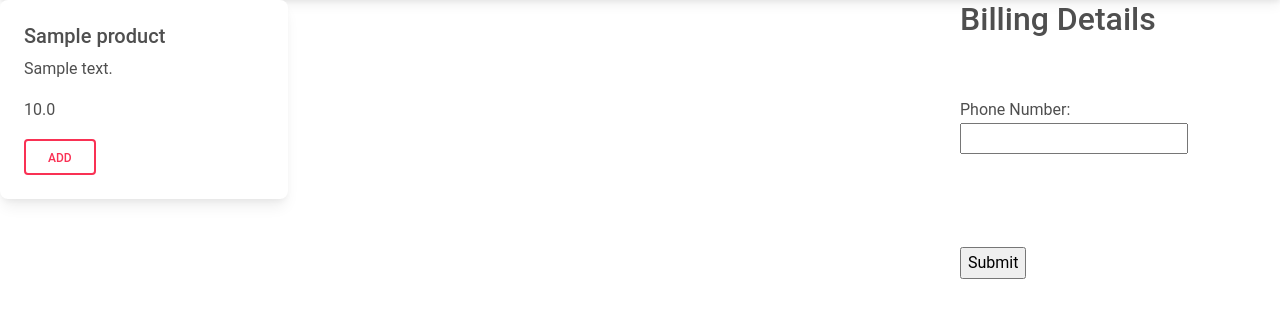
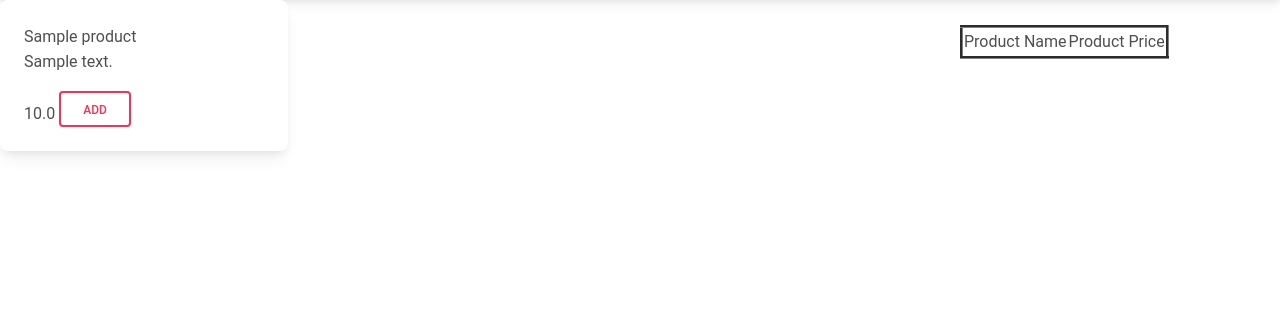
Before and after one commit to pramit2000/Supermarket-Billing-System, a Django app: page /bucket/ in a window 1280 px wide. Shown: the part 59-377 px from the top of the page. Run offline with Django 3.2, Linux system fonts and the light colour scheme; tables that the repository leaves empty hold one stand-in row (values such as "Sample post"); some libraries are stand-ins or nearby versions.

Commit message:
local changes

```diff
--- a/BillingSystem/Templates/base.html
+++ b/BillingSystem/Templates/base.html
@@ -8,10 +8,6 @@
     <!-- Bootstrap CSS -->
     <link href="https://cdn.jsdelivr.net/npm/bootstrap@5.1.1/dist/css/bootstrap.min.css" rel="stylesheet" integrity="sha384-F3w7mX95PdgyTmZZMECAngseQB83DfGTowi0iMjiWaeVhAn4FJkqJByhZMI3AhiU" crossorigin="anonymous">
     <link href="https://cdnjs.cloudflare.com/ajax/libs/mdb-ui-kit/3.6.0/mdb.min.css" rel="stylesheet"/>
-    {% block style %}
-    <style type="text/css"></style>
-
-    {% endblock style %}
 
     <title>{% block title %}{% endblock title %}  | Billing System</title>
   </head>
@@ -41,6 +37,12 @@
     </nav>
 {% block body %} {% endblock body %}
     <!-- Optional JavaScript; choose one of the two! -->
+    {% block script %}
+ <script src=""></script>
+
+
+    {% endblock script %}
+
 
     <!-- Option 1: Bootstrap Bundle with Popper -->
     <script src="https://cdn.jsdelivr.net/npm/bootstrap@5.1.1/dist/js/bootstrap.bundle.min.js" integrity="sha384-/bQdsTh/da6pkI1MST/rWKFNjaCP5gBSY4sEBT38Q/9RBh9AH40zEOg7Hlq2THRZ" crossorigin="anonymous"></script>
--- a/BillingSystem/Templates/bucket.html
+++ b/BillingSystem/Templates/bucket.html
@@ -1,16 +1,17 @@
 {% extends 'base.html'%}
+{% load static %}
 
-{% block title %}Bucket{%endblock title%}
+
 {% block body%}
 <div class="col-9" style="float: left;">
 
    {% for i in items %}
    <div class="card" style="width: 18rem;" >
   <div class="card-body" id="cards">
-    <h5 class="card-title">{{i.product_name}}</h5>
-    <p class="card-text">{{i.description}}</p>
-    <p class="card-text">{{i.price}}</p>
-     <button id="add" class="btn btn-outline-danger" type="submit" > Add</button>
+     <label  class="card-text" id="p-name" value="">{{i.product_name}}</label>
+    <p class="card-text" >{{i.description}}</p>
+    <label  class="card-text" id="p-price" value="">{{i.price}}</label>
+     <button  class="btn btn-outline-danger" type="submit" onclick="addHtmlTableRow();" > Add</button>
   </div>
 </div>
 
@@ -18,25 +19,35 @@
  </div>
 
  <!--right side-->
- <div class="col-3" style="float: left; ">
+ <div class="container">
+            <div class="tab-tab-1">
+                <table id="table" border="3">
+                   <thead>
+                       <tr>
+                           <td>Product Name</td><br>
+                           <td>Product Price</td>
+                       </tr>
 
-    <form method="post" enctype="multipart/form-data" action="submitDetails">
-        {% csrf_token %}
-<div>
+                   </thead>
 
-    <h2>Billing Details</h2><br><br>
+                </table>
+            </div>
 
-    Phone Number: <input type="text" name="customerNumber" > <br><br>
+<script type="text/javascript">
+    function addHtmlTableRow()
+            {
+           // alert("Hello! I am an alert box!!");
+            var table=document.getElementById("table");
+            var newRow = table.insertRow(table.length);
+            var   cell1 = newRow.insertCell(0);
+            var   cell2 = newRow.insertCell(1);
+            p_name=document.getElementById("p-naame");
+            p_price=document.getElementById("p-price");
+            cell1.innerHTML = p_name;
+            cell2.innerHTML = p_price;
 
-    <table class="table" id="sales"></table>
-<br>
-<br>
-<span id="total"></span>
-</div>
-<input type="hidden" name="purchaseDetails" id="purchaseDetails">
-<input type="hidden" name="totalValue" id ="totalValue">
-<input type="submit" value="Submit">
-</form>
-</div>
+
+            }
+</script>
 
 {% endblock body %}
--- a/BillingSystem/bucket/models.py
+++ b/BillingSystem/bucket/models.py
@@ -7,3 +7,7 @@
     price = models.FloatField(max_length=7)
     tax = models.FloatField(max_length=3,default=0.0)
     description = models.CharField(max_length=70,blank=True)
+
+
+    def __str__(self):
+        return self.product_name
```
Also changed, not shown: BillingSystem/Templates/home.html (+0 -9 lines), BillingSystem/static/js/bucket.js (added, +16 -0 lines), BillingSystem/templates/home.html (+0 -9 lines), BillingSystem/Templates/test.jpg (added).
